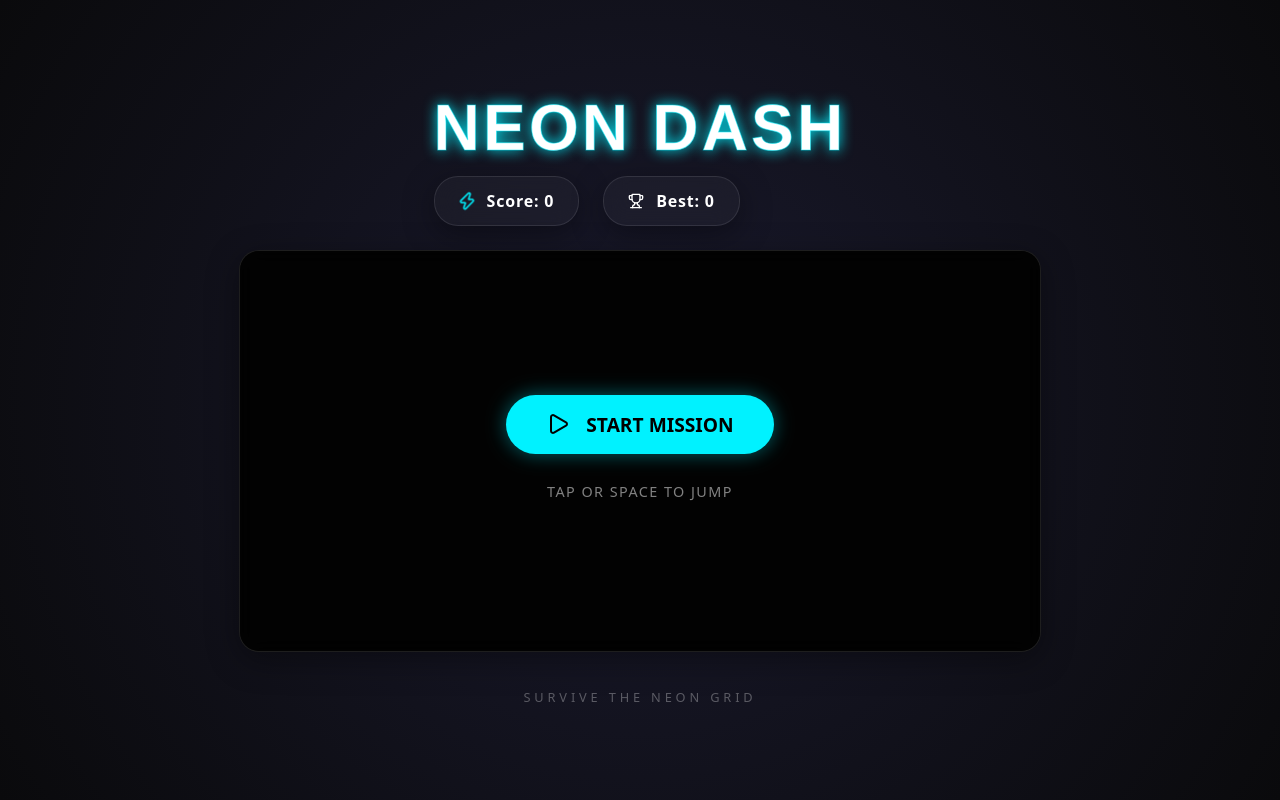
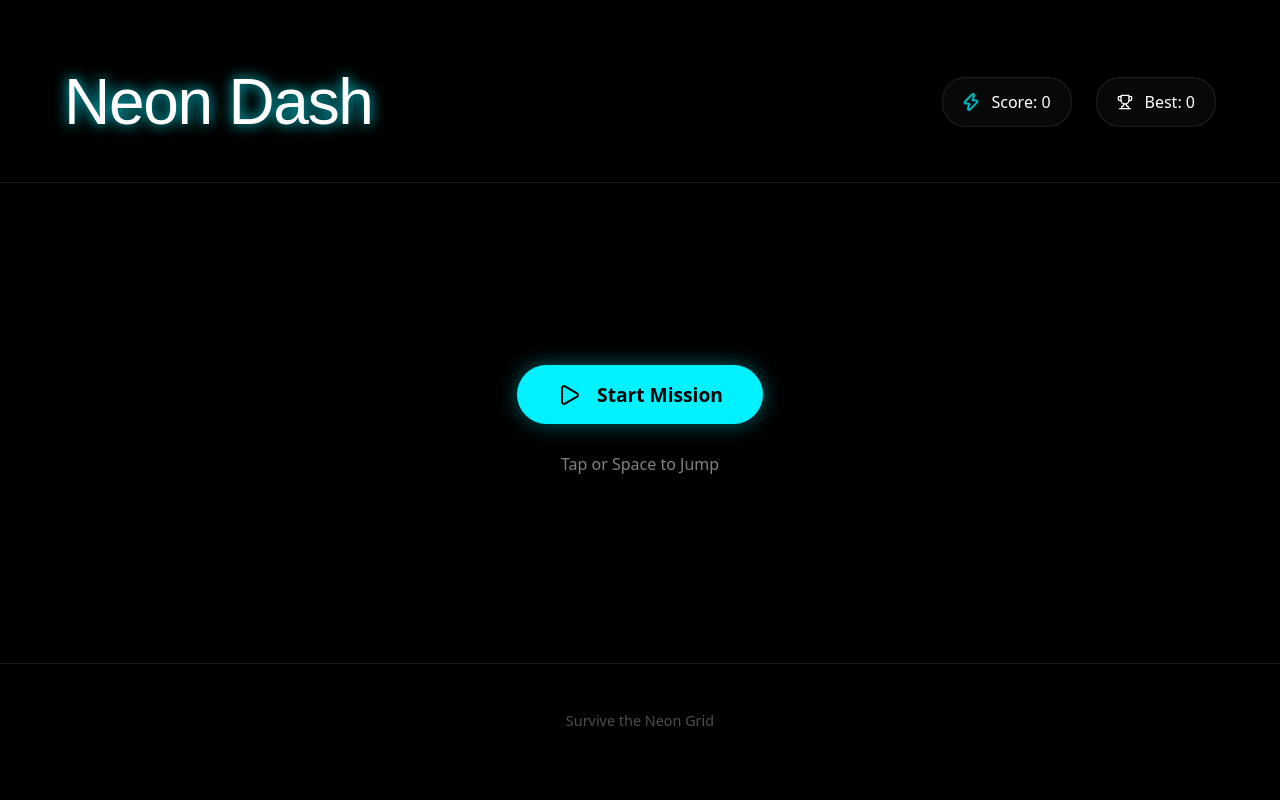
Before and after one commit to sebastianvasquezechavarria1234/neon-dash, a React (Vite) app: page / in a window 1280 px wide. Built offline with nearby package versions, Linux system fonts and the light colour scheme; a web font is replaced by a local one.

Commit message:
Feat: Add pause system and enhance game graphics with neon arrowhead player and crystal spikes

```diff
--- a/src/App.css
+++ b/src/App.css
@@ -1,21 +1,32 @@
 .game-container {
   display: flex;
   flex-direction: column;
+  justify-content: center;
   align-items: center;
-  gap: 1.5rem;
-  padding: 2rem;
+  width: 100vw;
+  height: 100vh;
+  gap: 2rem;
   user-select: none;
   cursor: crosshair;
+  background: #000;
+}
+
+header {
+  width: 100%;
+  display: flex;
+  justify-content: space-between;
+  align-items: center;
+  padding: 0 4rem;
+  box-sizing: border-box;
 }
 
 .title-neon {
   font-size: 4rem;
   margin: 0;
-  font-weight: 1000;
+  font-weight: 200;
   color: #fff;
-  letter-spacing: 0.05em;
+  letter-spacing: -0.02em;
   font-family: 'Google Sans Flex', sans-serif;
-  -webkit-text-stroke: 1px rgba(0, 242, 255, 0.5);
 }
 
 .stats-container {
@@ -27,10 +38,27 @@
   display: flex;
   align-items: center;
   gap: 0.75rem;
-  padding: 0.75rem 1.5rem;
-  font-weight: 600;
-  letter-spacing: 0.05em;
+  padding: 0.75rem 1.25rem;
+  font-weight: 500;
   color: #fff;
+}
+
+.pause-btn {
+  background: none;
+  border: none;
+  color: #fff;
+  cursor: pointer;
+  padding: 0.75rem;
+  display: flex;
+  align-items: center;
+  justify-content: center;
+  transition: all 0.3s ease;
+}
+
+.pause-btn:hover {
+  background: rgba(255, 255, 255, 0.1);
+  color: #00f2ff;
+  transform: scale(1.1);
 }
 
 .icon-pulse {
@@ -48,13 +76,19 @@
   position: relative;
   line-height: 0;
   overflow: hidden;
-  border-radius: 20px;
-  background: #050505;
+  border-radius: 0;
+  background: #000;
+  width: 100%;
+  height: 60vh;
+  display: flex;
+  justify-content: center;
+  align-items: center;
 }
 
 canvas {
-  max-width: 100%;
-  height: auto;
+  width: 100%;
+  height: 100%;
+  object-fit: contain;
 }
 
 .overlay {
@@ -113,9 +147,7 @@ canvas {
 
 .controls-hint {
   color: rgba(255, 255, 255, 0.5);
-  font-size: 0.9rem;
-  letter-spacing: 0.1em;
-  text-transform: uppercase;
+  font-size: 1rem;
 }
 
 .final-score {
@@ -125,10 +157,9 @@ canvas {
 }
 
 .footer-text {
-  font-size: 0.8rem;
+  font-size: 0.9rem;
   color: rgba(255, 255, 255, 0.3);
-  letter-spacing: 0.3em;
-  font-weight: 400;
+  font-weight: 300;
 }
 
 @media (max-width: 600px) {
--- a/src/App.jsx
+++ b/src/App.jsx
@@ -1,6 +1,6 @@
 import React, { useState, useEffect, useRef } from 'react'
 import { motion, AnimatePresence } from 'framer-motion'
-import { Play, RotateCcw, Trophy, Zap } from 'lucide-react'
+import { Play, RotateCcw, Trophy, Zap, Pause, PlayCircle } from 'lucide-react'
 import './App.css'
 
 const CANVAS_WIDTH = 800;
@@ -13,10 +13,10 @@ const SPAWN_RATE = 100; // frames
 function App() {
   const canvasRef = useRef(null);
   const [gameState, setGameState] = useState('idle'); // idle, playing, gameOver
+  const [isPaused, setIsPaused] = useState(false);
   const [score, setScore] = useState(0);
   const [highScore, setHighScore] = useState(() => parseInt(localStorage.getItem('neon-dash-highscore') || '0'));
 
-  // Game state refs (to avoid closure issues in the loop)
   const gameRef = useRef({
     player: { x: 50, y: 200, vy: 0, size: 30, color: '#00f2ff' },
     obstacles: [],
@@ -29,6 +29,7 @@ function App() {
   const startGame = () => {
     setScore(0);
     setGameState('playing');
+    setIsPaused(false);
     gameRef.current = {
       player: { x: 80, y: 200, vy: 0, size: 30, color: '#00f2ff' },
       obstacles: [],
@@ -40,11 +41,18 @@ function App() {
   };
 
   const handleAction = () => {
+    if (gameState === 'playing' && !isPaused) {
+      gameRef.current.player.vy = JUMP_FORCE;
+      createParticles(gameRef.current.player.x, gameRef.current.player.y + 15, '#00f2ff', 8);
+    } else if (gameState === 'idle' || gameState === 'gameOver') {
+      startGame();
+    }
+  };
+
+  const togglePause = (e) => {
+    e.stopPropagation();
     if (gameState === 'playing') {
-      gameRef.current.player.vy = JUMP_FORCE;
-      createParticles(gameRef.current.player.x, gameRef.current.player.y + 15, '#00f2ff', 5);
-    } else if (gameState !== 'playing') {
-      startGame();
+      setIsPaused(!isPaused);
     }
   };
 
@@ -52,8 +60,8 @@ function App() {
     for (let i = 0; i < count; i++) {
       gameRef.current.particles.push({
         x, y,
-        vx: (Math.random() - 0.5) * 5,
-        vy: (Math.random() - 0.5) * 5,
+        vx: (Math.random() - 0.5) * 6,
+        vy: (Math.random() - 0.5) * 6,
         life: 1.0,
         color
       });
@@ -63,10 +71,11 @@ function App() {
   useEffect(() => {
     const handleKeyDown = (e) => {
       if (e.code === 'Space' || e.code === 'ArrowUp') handleAction();
+      if (e.code === 'KeyP' || e.code === 'Escape') togglePause(e);
     };
     window.addEventListener('keydown', handleKeyDown);
     return () => window.removeEventListener('keydown', handleKeyDown);
-  }, [gameState]);
+  }, [gameState, isPaused]);
 
   useEffect(() => {
     if (gameState !== 'playing') return;
@@ -75,16 +84,84 @@ function App() {
     const ctx = canvas.getContext('2d');
     let animationId;
 
+    const drawPlayer = (ctx, p) => {
+      ctx.save();
+      ctx.translate(p.x + p.size / 2, p.y + p.size / 2);
+      ctx.rotate(p.vy * 0.05); // Tilt based on velocity
+
+      // Glow
+      ctx.shadowBlur = 20;
+      ctx.shadowColor = p.color;
+
+      // Main Body (Triangle/Arrowhead)
+      ctx.fillStyle = p.color;
+      ctx.beginPath();
+      ctx.moveTo(p.size / 2, 0);
+      ctx.lineTo(-p.size / 2, -p.size / 2);
+      ctx.lineTo(-p.size / 4, 0);
+      ctx.lineTo(-p.size / 2, p.size / 2);
+      ctx.closePath();
+      ctx.fill();
+
+      // Inner Core
+      ctx.fillStyle = '#fff';
+      ctx.beginPath();
+      ctx.moveTo(p.size / 4, 0);
+      ctx.lineTo(-p.size / 4, -p.size / 4);
+      ctx.lineTo(-p.size / 8, 0);
+      ctx.lineTo(-p.size / 4, p.size / 4);
+      ctx.closePath();
+      ctx.fill();
+
+      ctx.restore();
+    };
+
+    const drawObstacle = (ctx, obs) => {
+      ctx.save();
+      ctx.shadowBlur = 15;
+      ctx.shadowColor = obs.color;
+      ctx.fillStyle = obs.color;
+
+      // Draw as a crystal spike
+      ctx.beginPath();
+      if (obs.y === 0) { // Top obstacle
+        ctx.moveTo(obs.x, 0);
+        ctx.lineTo(obs.x + obs.w, 0);
+        ctx.lineTo(obs.x + obs.w / 2, obs.h);
+      } else { // Bottom obstacle
+        ctx.moveTo(obs.x, CANVAS_HEIGHT);
+        ctx.lineTo(obs.x + obs.w, CANVAS_HEIGHT);
+        ctx.lineTo(obs.x + obs.w / 2, CANVAS_HEIGHT - obs.h);
+      }
+      ctx.closePath();
+      ctx.fill();
+
+      // Inner detail line
+      ctx.strokeStyle = 'rgba(255, 255, 255, 0.5)';
+      ctx.lineWidth = 2;
+      ctx.beginPath();
+      if (obs.y === 0) {
+        ctx.moveTo(obs.x + obs.w / 2, 0);
+        ctx.lineTo(obs.x + obs.w / 2, obs.h * 0.8);
+      } else {
+        ctx.moveTo(obs.x + obs.w / 2, CANVAS_HEIGHT);
+        ctx.lineTo(obs.x + obs.w / 2, CANVAS_HEIGHT - obs.h * 0.8);
+      }
+      ctx.stroke();
+
+      ctx.restore();
+    };
+
     const loop = () => {
       const g = gameRef.current;
+
+      if (!isPaused) {
         g.frame++;
 
         // --- UPDATE ---
-      // Player physics
         g.player.vy += GRAVITY;
         g.player.y += g.player.vy;
 
-      // Floor/Ceiling collision
         if (g.player.y + g.player.size > CANVAS_HEIGHT) {
           g.player.y = CANVAS_HEIGHT - g.player.size;
           g.player.vy = 0;
@@ -94,24 +171,22 @@ function App() {
           g.player.vy = 0;
         }
 
-      // Spawn obstacles
         if (g.frame % Math.max(40, Math.floor(SPAWN_RATE - score * 0.5)) === 0) {
-        const height = 40 + Math.random() * 100;
+          const height = 60 + Math.random() * 120;
           const isTop = Math.random() > 0.5;
           g.obstacles.push({
             x: CANVAS_WIDTH,
             y: isTop ? 0 : CANVAS_HEIGHT - height,
-          w: 40,
+            w: 45,
             h: height,
             color: '#ff0055'
           });
         }
 
-      // Move obstacles & collision
-      g.obstacles.forEach((obs, index) => {
+        g.obstacles.forEach((obs) => {
           obs.x -= g.speed + (score * 0.05);
 
-        // Collision detection
+          // Collision detection (Approximated for triangle)
           if (
             g.player.x < obs.x + obs.w &&
             g.player.x + g.player.size > obs.x &&
@@ -119,20 +194,17 @@ function App() {
             g.player.y + g.player.size > obs.y
           ) {
             setGameState('gameOver');
-          g.shake = 10;
+            g.shake = 15;
           }
 
-        // Score
           if (obs.x + obs.w < g.player.x && !obs.passed) {
             obs.passed = true;
             setScore(s => s + 1);
           }
         });
 
-      // Cleanup obstacles
         g.obstacles = g.obstacles.filter(obs => obs.x + obs.w > 0);
 
-      // Particles
         g.particles.forEach(p => {
           p.x += p.vx;
           p.y += p.vy;
@@ -140,8 +212,8 @@ function App() {
         });
         g.particles = g.particles.filter(p => p.life > 0);
 
-      // Screen shake
         if (g.shake > 0) g.shake *= 0.9;
+      }
 
       // --- DRAW ---
       ctx.clearRect(0, 0, CANVAS_WIDTH, CANVAS_HEIGHT);
@@ -151,35 +223,36 @@ function App() {
         ctx.translate((Math.random() - 0.5) * g.shake, (Math.random() - 0.5) * g.shake);
       }
 
-      // Background lines
-      ctx.strokeStyle = 'rgba(255, 255, 255, 0.05)';
+      // Enhanced Grid
+      ctx.strokeStyle = 'rgba(0, 242, 255, 0.08)';
+      ctx.lineWidth = 1;
+      for(let i=0; i<CANVAS_WIDTH + 100; i+=50) {
+        const offset = (g.frame * (isPaused ? 0 : 2)) % 50;
         ctx.beginPath();
-      for(let i=0; i<CANVAS_WIDTH; i+=50) {
-        ctx.moveTo(i - (g.frame % 50), 0);
-        ctx.lineTo(i - (g.frame % 50), CANVAS_HEIGHT);
+        ctx.moveTo(i - offset, 0);
+        ctx.lineTo(i - offset, CANVAS_HEIGHT);
+        ctx.stroke();
       }
+      for(let i=0; i<CANVAS_HEIGHT; i+=50) {
+        ctx.beginPath();
+        ctx.moveTo(0, i);
+        ctx.lineTo(CANVAS_WIDTH, i);
         ctx.stroke();
+      }
 
       // Draw Particles
       g.particles.forEach(p => {
         ctx.globalAlpha = p.life;
         ctx.fillStyle = p.color;
-        ctx.fillRect(p.x, p.y, 4, 4);
+        ctx.fillRect(p.x, p.y, 3, 3);
       });
       ctx.globalAlpha = 1;
 
+      // Draw Obstacles
+      g.obstacles.forEach(obs => drawObstacle(ctx, obs));
+
       // Draw Player
-      ctx.shadowBlur = 15;
-      ctx.shadowColor = g.player.color;
-      ctx.fillStyle = g.player.color;
-      ctx.fillRect(g.player.x, g.player.y, g.player.size, g.player.size);
-
-      // Draw Obstacles
-      g.obstacles.forEach(obs => {
-        ctx.shadowColor = obs.color;
-        ctx.fillStyle = obs.color;
-        ctx.fillRect(obs.x, obs.y, obs.w, obs.h);
-      });
+      drawPlayer(ctx, g.player);
 
       if (g.shake > 0) ctx.restore();
 
@@ -188,7 +261,7 @@ function App() {
 
     animationId = requestAnimationFrame(loop);
     return () => cancelAnimationFrame(animationId);
-  }, [gameState, score]);
+  }, [gameState, score, isPaused]);
 
   useEffect(() => {
     if (gameState === 'gameOver' && score > highScore) {
@@ -200,13 +273,17 @@ function App() {
   return (
     <div className="game-container" onClick={handleAction}>
       <header>
+        <div className="header-left">
           <motion.h1
             animate={{ textShadow: ["0 0 10px #00f2ff", "0 0 20px #00f2ff", "0 0 10px #00f2ff"] }}
             transition={{ repeat: Infinity, duration: 2 }}
             className="title-neon"
           >
-          NEON DASH
+            Neon Dash
           </motion.h1>
+        </div>
+
+        <div className="header-right">
           <div className="stats-container">
             <div className="stat-item glass-card">
               <Zap size={16} className="icon-pulse" />
@@ -215,6 +292,12 @@ function App() {
             <div className="stat-item glass-card">
               <Trophy size={16} />
               <span>Best: {highScore}</span>
+            </div>
+            {gameState === 'playing' && (
+              <button className="pause-btn glass-card" onClick={togglePause}>
+                {isPaused ? <PlayCircle size={20} /> : <Pause size={20} />}
+              </button>
+            )}
           </div>
         </div>
       </header>
@@ -236,9 +319,23 @@ function App() {
             >
               <button className="primary-btn neon-border">
                 <Play size={24} />
-                START MISSION
+                Start Mission
               </button>
               <p className="controls-hint">Tap or Space to Jump</p>
+            </motion.div>
+          )}
+
+          {isPaused && (
+            <motion.div
+              initial={{ opacity: 0 }}
+              animate={{ opacity: 1 }}
+              className="overlay"
+            >
+              <h2>Paused</h2>
+              <button onClick={togglePause} className="primary-btn">
+                <PlayCircle size={24} />
+                Resume
+              </button>
             </motion.div>
           )}
 
@@ -248,11 +345,11 @@ function App() {
               animate={{ scale: 1, opacity: 1 }}
               className="overlay game-over"
             >
-              <h2>CRITICAL FAILURE</h2>
+              <h2>Critical Failure</h2>
               <p className="final-score">Score: {score}</p>
               <button onClick={startGame} className="primary-btn retry-btn">
                 <RotateCcw size={20} />
-                REBOOT SYSTEM
+                Reboot System
               </button>
             </motion.div>
           )}
@@ -260,7 +357,7 @@ function App() {
       </main>
 
       <footer>
-        <p className="footer-text">SURVIVE THE NEON GRID</p>
+        <p className="footer-text">Survive the Neon Grid</p>
       </footer>
     </div>
   )
--- a/src/index.css
+++ b/src/index.css
@@ -32,17 +32,16 @@ body {
   margin: 0;
   display: flex;
   place-items: center;
-  min-width: 320px;
-  min-height: 100vh;
+  width: 100vw;
+  height: 100vh;
   background: radial-gradient(circle at center, #1a1a2e 0%, #0a0a0c 100%);
   overflow: hidden;
 }
 
 #root {
   width: 100%;
-  max-width: 1280px;
-  margin: 0 auto;
-  padding: 2rem;
+  margin: 0;
+  padding: 0;
   text-align: center;
 }
 
```
Lines whose indentation alone changed are shown as unchanged.
